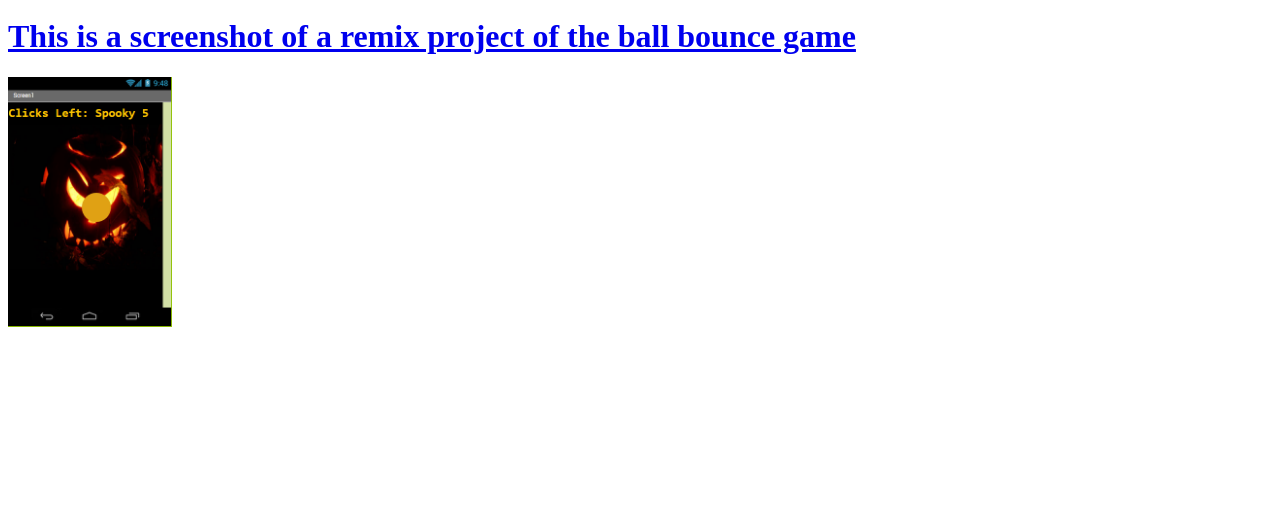
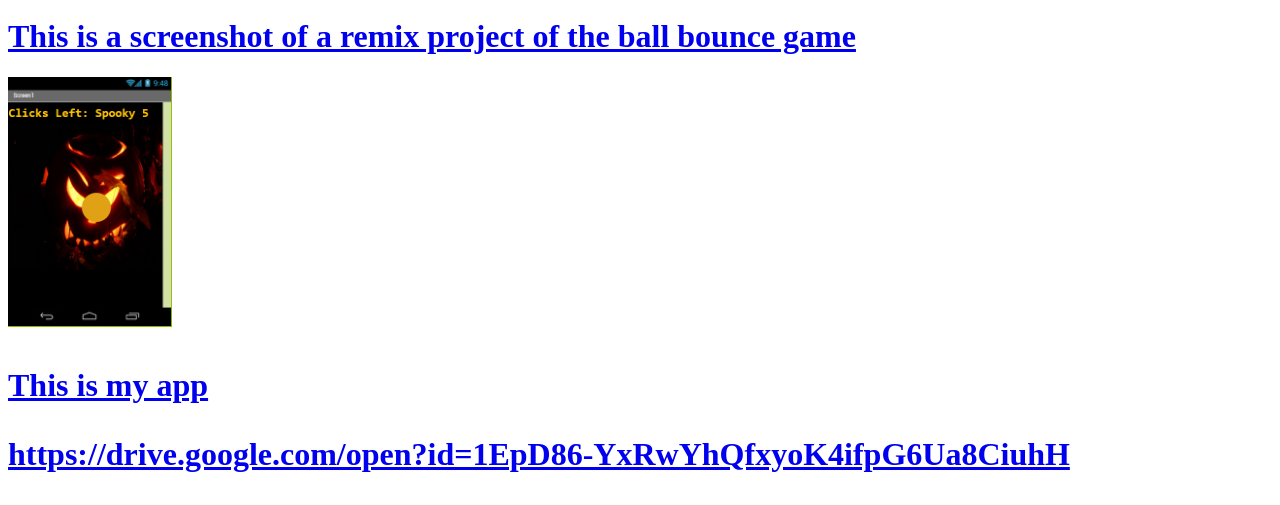
Before and after one commit to jleon309/jleon309-.github.io, a plain HTML site: page my_website/portfolio.html in a window 1280 px wide. Shown: the part 501-1006 px from the top of the page. Before the commit the page ends 857 px from the top, so only its background shows below. Drawn offline with Linux system fonts and the light colour scheme.

Commit message:
aokdsowkd

```diff
--- a/my_website/portfolio.html
+++ b/my_website/portfolio.html
@@ -16,6 +16,8 @@
   <p>https://scratch.mit.edu/projects/241869749/</p>
   <h1> This is a screenshot of a remix project of the ball bounce game<h1>
   <img src="images/ballbounce.png" height="250">
+  <p>This is my app</p>
+  <p>https://drive.google.com/open?id=1EpD86-YxRwYhQfxyoK4ifpG6Ua8CiuhH</p>
   <td><h1><a href="/</h1></td>
     </a>
 	  </body>
```
